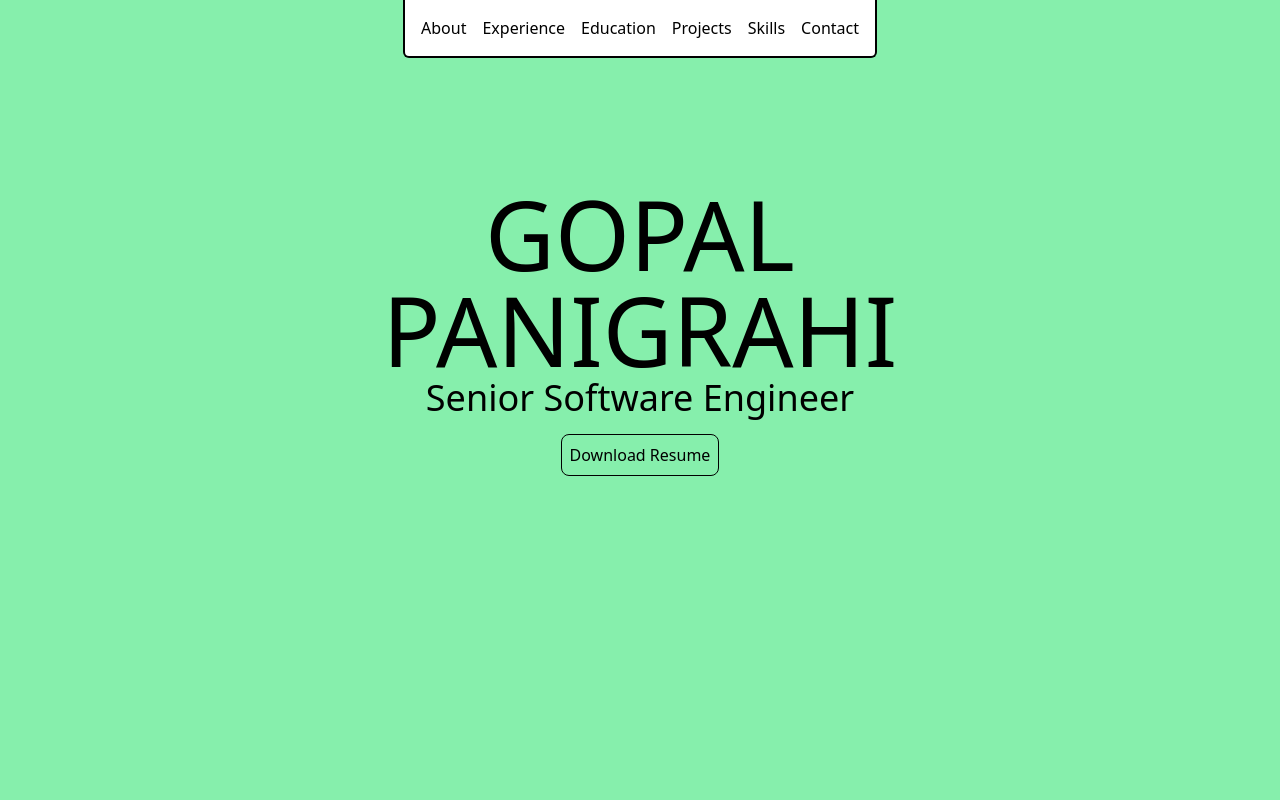
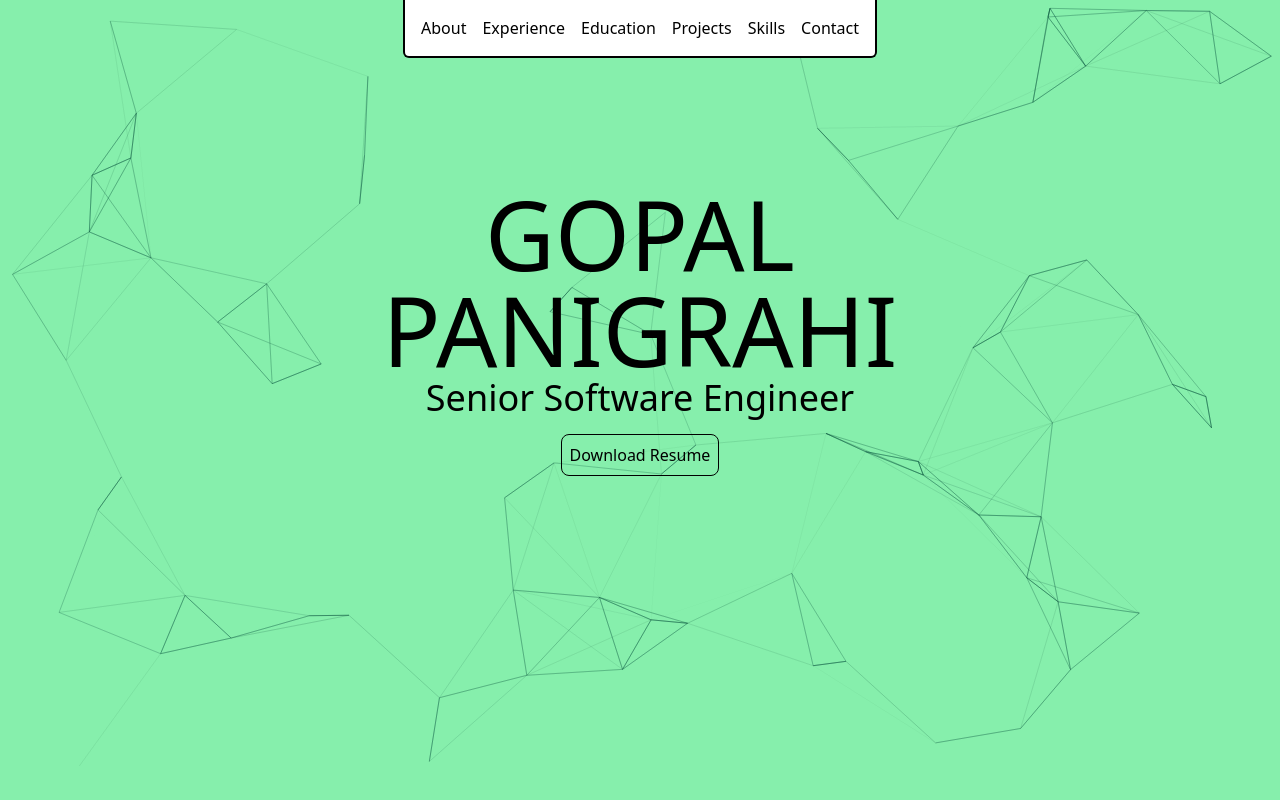
Before and after one commit to gopal-panigrahi/gopal-panigrahi.github.io, a Gatsby site: page / in a window 1280 px wide. Shown: the top 800 px of the page. Built offline with nearby package versions, Linux system fonts and the light colour scheme; Gatsby itself is replaced by a stand-in of ours.

Commit message:
updated styling

```diff
--- a/package.json
+++ b/package.json
@@ -21,6 +21,9 @@
     "prepare": "husky install"
   },
   "dependencies": {
+    "@tsparticles/engine": "^3.0.2",
+    "@tsparticles/react": "^3.0.0",
+    "@tsparticles/slim": "^3.0.2",
     "autoprefixer": "^10.4.16",
     "gatsby": "^5.12.4",
     "gatsby-plugin-postcss": "^6.12.0",
--- /dev/null
+++ b/src/components/Background/Background.tsx
@@ -0,0 +1,52 @@
+import React from "react";
+import Particles, {initParticlesEngine} from "@tsparticles/react";
+import {loadSlim} from "@tsparticles/slim";
+
+const Background = () => {
+  const [init, setInit] = React.useState(false);
+
+  React.useEffect(() => {
+    initParticlesEngine(async engine => {
+      await loadSlim(engine);
+    }).then(() => {
+      setInit(true);
+    });
+  }, []);
+
+  return (
+    init && (
+      <Particles
+        id="tsparticles"
+        options={{
+          background: {color: {value: "#86efac"}},
+          fpsLimit: 120,
+          interactivity: {events: {resize: {enable: true}}},
+          particles: {
+            color: {value: "#064e3b"},
+            links: {
+              color: "#064e3b",
+              distance: 150,
+              enable: true,
+              opacity: 0.5,
+              width: 1
+            },
+            move: {
+              direction: "none",
+              enable: true,
+              outModes: {default: "bounce"},
+              random: false,
+              speed: 4,
+              straight: false
+            },
+            number: {value: 80},
+            opacity: {value: 0.5},
+            shape: {type: "dot"}
+          }
+        }}
+        className="-z-1"
+      />
+    )
+  );
+};
+
+export default Background;
--- /dev/null
+++ b/src/components/Background/index.ts
@@ -0,0 +1 @@
+export {default} from "./Background";
--- a/src/components/Education/Education.tsx
+++ b/src/components/Education/Education.tsx
@@ -8,13 +8,13 @@ function Education() {
     >
       <h1 className="w-1/4 text-center text-2xl">Education</h1>
       <div className="flex-1 py-4">
-        <div className="mb-4 w-11/12 rounded-lg border p-3">
+        <div className="mb-4 w-11/12 rounded-lg border bg-white p-3">
           <h3 className="text-xl font-medium">Bachelor Of Engineering</h3>
         </div>
-        <div className="mb-4 w-11/12 rounded-lg border p-3">
+        <div className="mb-4 w-11/12 rounded-lg border bg-white p-3">
           <h3 className="text-xl font-medium">Class XII</h3>
         </div>
-        <div className="mb-4 w-11/12 rounded-lg border p-3">
+        <div className="mb-4 w-11/12 rounded-lg border bg-white p-3">
           <h3 className="text-xl font-medium">Class X</h3>
         </div>
       </div>
--- a/src/components/Experience/Experience.tsx
+++ b/src/components/Experience/Experience.tsx
@@ -8,7 +8,7 @@ function Experience() {
     >
       <h1 className="w-1/4 text-center text-2xl">Experience</h1>
       <div className="flex-1 py-4">
-        <div className="mb-4 w-11/12 rounded-lg border p-4">
+        <div className="mb-4 w-11/12 rounded-lg border bg-white p-4">
           <div className="flex flex-row justify-between">
             <h3 className="text-xl font-medium">Persistent Systems</h3>
             <h5 className="text-sm">Jul 2023 - Present</h5>
@@ -39,7 +39,7 @@ function Experience() {
             </ul>
           </p>
         </div>
-        <div className="mb-4 w-11/12 rounded-lg border p-4">
+        <div className="mb-4 w-11/12 rounded-lg border bg-white p-4">
           <div className="flex flex-row justify-between">
             <h3 className="text-xl font-medium">Persistent Systems</h3>
             <h5 className="text-sm">Jul 2021 - Jul 2023</h5>
@@ -59,7 +59,7 @@ function Experience() {
             </ul>
           </p>
         </div>
-        <div className="mb-4 w-11/12 rounded-lg border p-4">
+        <div className="mb-4 w-11/12 rounded-lg border bg-white p-4">
           <div className="flex flex-row justify-between">
             <h3 className="text-xl font-medium">Persistent Systems</h3>
             <h5 className="text-sm">Jan 2021 - Jul 2021</h5>
--- a/src/pages/index.tsx
+++ b/src/pages/index.tsx
@@ -5,17 +5,21 @@ import Home from "../components/Home";
 import About from "../components/About";
 import Experience from "../components/Experience";
 import Education from "../components/Education";
+import Background from "../components/Background";
 
 const IndexPage: React.FC<PageProps> = () => {
   return (
     <>
-      <div className="h-screen bg-green-300">
-        <Navbar />
-        <Home />
+      <Background />
+      <div className="z-1 relative">
+        <div className="h-screen">
+          <Navbar />
+          <Home />
+        </div>
+        <About />
+        <Experience />
+        <Education />
       </div>
-      <About />
-      <Experience />
-      <Education />
     </>
   );
 };
```
Also changed, not shown: 1 other file.
